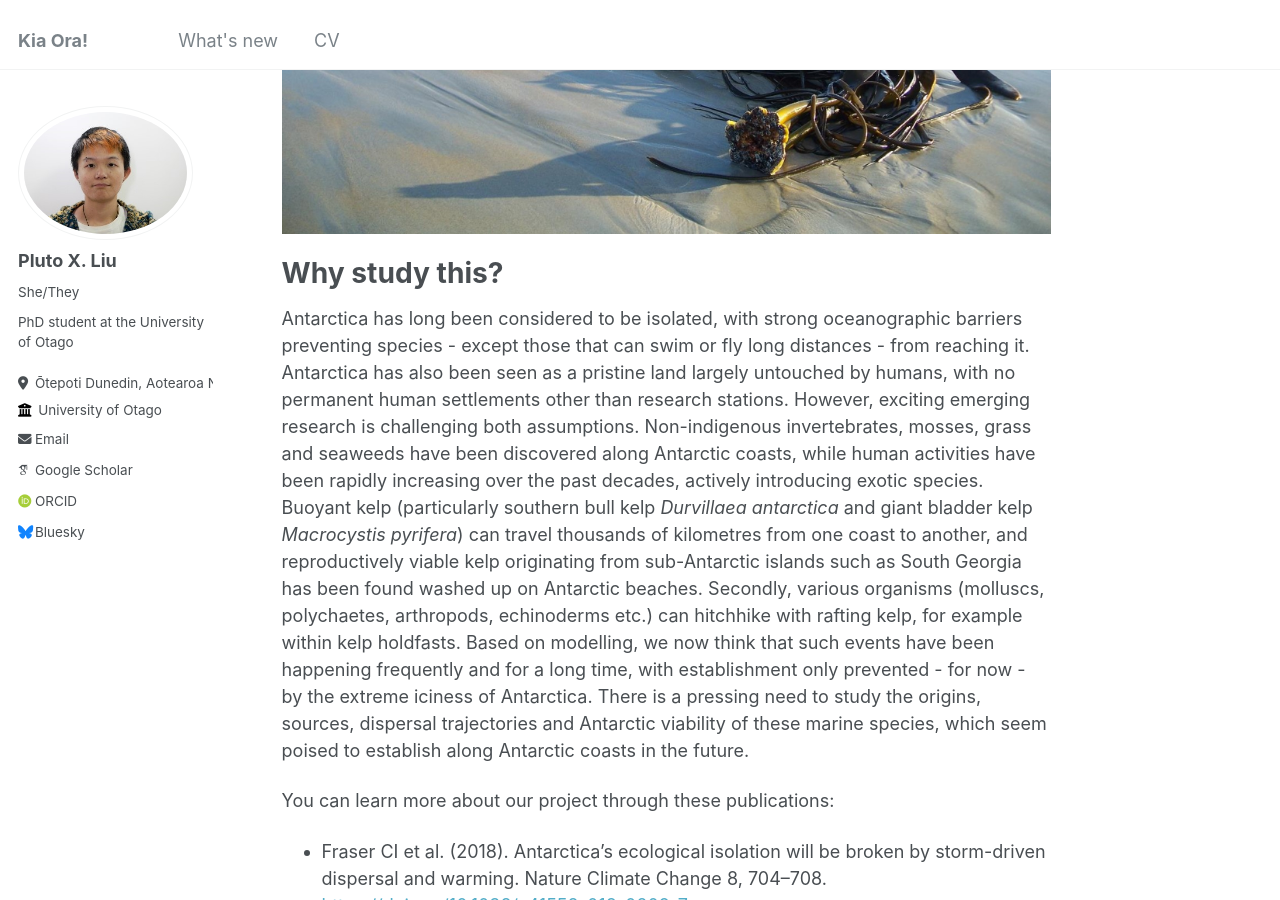
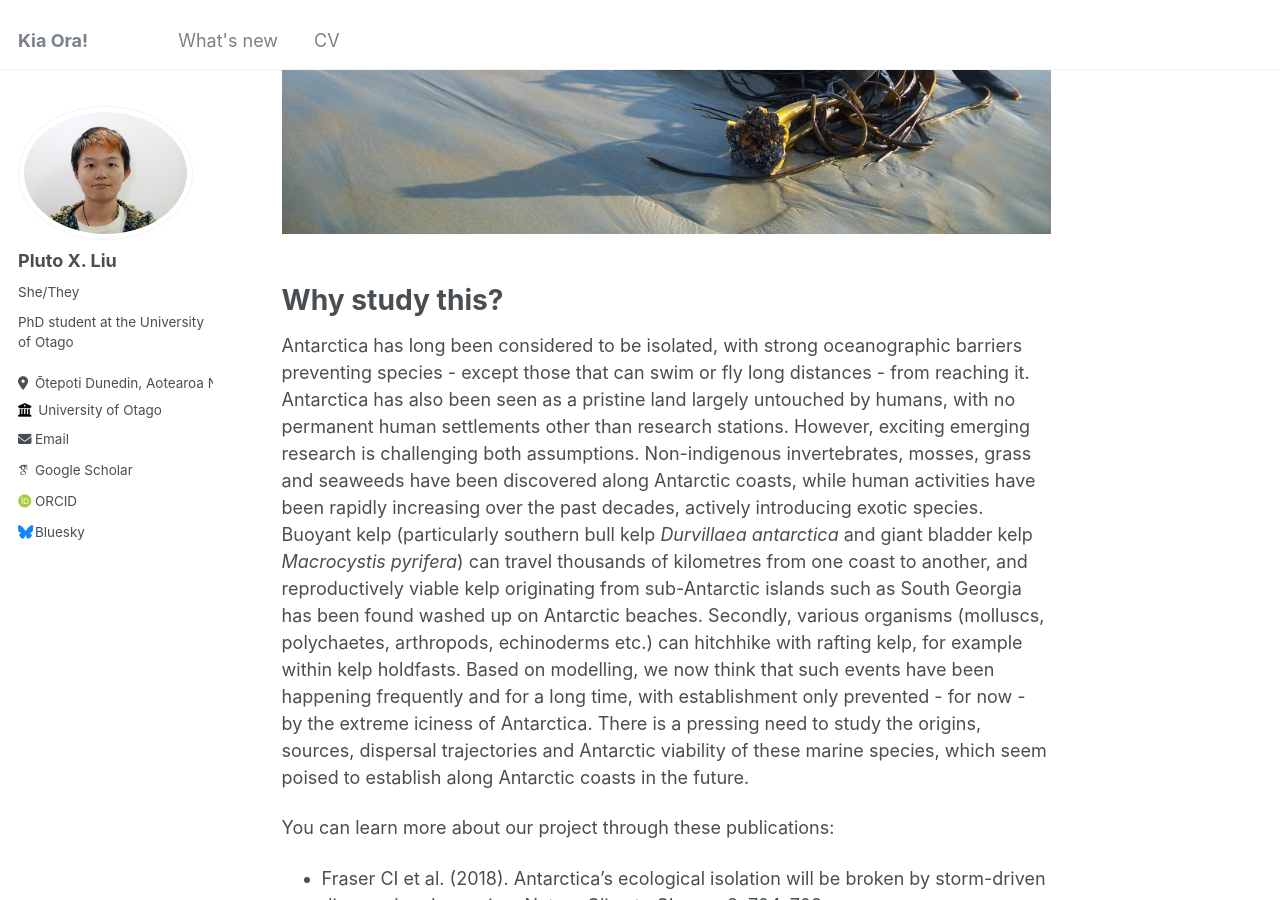
Before and after one commit to PlutoXLiu/PlutoXLiu.github.io, a Jekyll site: the page built from _pages/about.md, in a window 1280 px wide and 900 px high, scrolled down 564 px. Built offline with Jekyll 4.4.1, drawn with Linux system fonts in a browser that asks for light colours; some web fonts are replaced.

Commit message:
Update about.md

```diff
--- a/_pages/about.md
+++ b/_pages/about.md
@@ -10,7 +10,7 @@
 Kia ora, Hello!
 I am a PhD student at the University of Otago, New Zealand, supervised by Prof. Ceridwen Fraser and Dr. Alana Alexander. I am studying about the population genomics of buoyant kelp (*Macrocystis pyrifera* | giant bladder kelp or Rimurimu in Maori and *Durvillaea antarctica* | southern bull kelp or Rimurapa in Maori) around the Southern Ocean, and whether they could establish in Antartctica in the future. My methods include population genomics (genotyping-by-sequencing), physiological tolerance experimentation as well as ecological modelling.
 
-![Figure: *Durvillaea* on the beach](https://github.com/plutoxliu/plutoxliu.github.io/blob/5c2b0e3f43e377fc2f92edc7941ae80fd270e67f/images/Picture1.jpg?raw=true)
+![Figure: *Durvillaea* on the beach](https://github.com/plutoxliu/plutoxliu.github.io/blob/5c2b0e3f43e377fc2f92edc7941ae80fd270e67f/images/Picture1.jpg?raw=true)<br><br>
 
 
 Why study this?
@@ -23,7 +23,7 @@
 - Fraser CI et al. (2018). Antarctica’s ecological isolation will be broken by storm-driven dispersal and warming. Nature Climate Change 8, 704–708. [https://doi.org/10.1038/s41558-018-0209-7](https://doi.org/10.1038/s41558-018-0209-7). <br>
 - Fraser CI et al. (2022). Southern Hemisphere coasts are biologically connected by frequent, long-distance rafting events. Current Biology 32(14), 3154-3160. [https://doi.org/10.1016/j.cub.2022.05.035](https://doi.org/10.1016/j.cub.2022.05.035). <br>
 
-![Figure: How kelp reached Antarctica (Fraser et al. 2018 Nat. Clim. Change.).](https://github.com/plutoxliu/plutoxliu.github.io/blob/5fdf92e724602d2cb6f397914bb10a3be67a267a/images/Fraser%20et%20al.%202018.png?raw=true)
+![Figure: How kelp reached Antarctica (Fraser et al. 2018 Nat. Clim. Change.).](https://github.com/plutoxliu/plutoxliu.github.io/blob/5fdf92e724602d2cb6f397914bb10a3be67a267a/images/Fraser%20et%20al.%202018.png?raw=true)<br><br>
 
 
 Want to learn about Antarctic genetic/genomic resources? Have a look at this paper!
@@ -31,7 +31,7 @@
 - Liu XP, Duffy GA, Pearman WS, Pertierra LR, Fraser CI (2022). Meta-analysis of Antarctic phylogeography reveals strong sampling bias and critical knowledge gaps. ***Ecography*** : 2022(12). Doi: 10.1111/ecog.06312. <br>
 
 ![Figure: Geographic patterns of numbers of genetic records of (Liu et al. 2022 Ecography.).](https://github.com/plutoxliu/plutoxliu.github.io/blob/1f91f09d40d8c79f058e162c0ebf2b99789c4c79/images/ecog12938-fig-0002-m.jpg?raw=true)
-Liu et al. (2022). Fig.2: Geographic patterns of numbers of genetic records of (a) animals, (b) embryophyte plants and (c) lichen/fungi/algae in the Antarctic region and (d) associated sampling distance to nearest research stations (hollow circles), from 153 Antarctic terrestrial phylogenetic studies. Values were calculated in 100 km2 cells (zero values not shown).
+Liu et al. (2022). Fig.2: Geographic patterns of numbers of genetic records of (a) animals, (b) embryophyte plants and (c) lichen/fungi/algae in the Antarctic region and (d) associated sampling distance to nearest research stations (hollow circles), from 153 Antarctic terrestrial phylogenetic studies. Values were calculated in 100 km2 cells (zero values not shown).<br><br>
 
 
 Other publications
```
